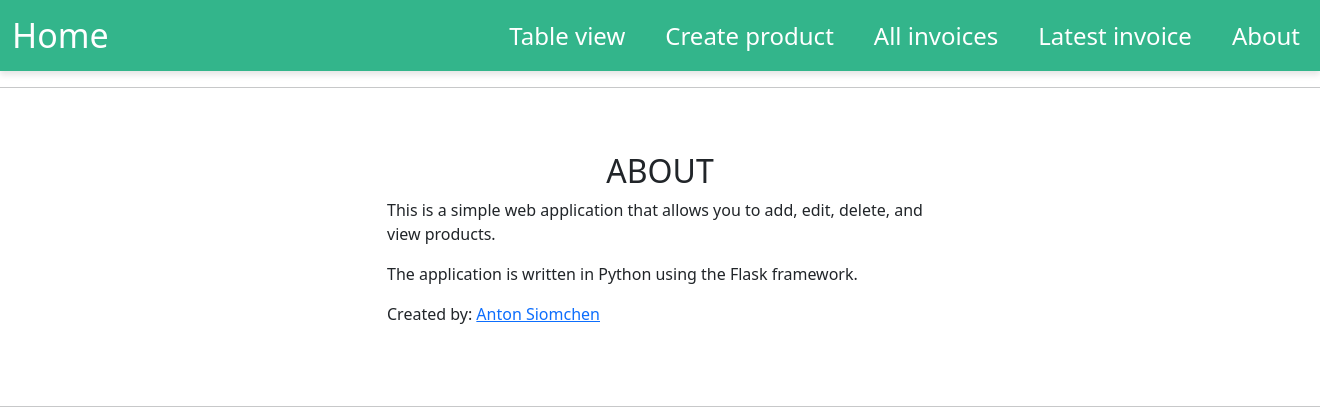
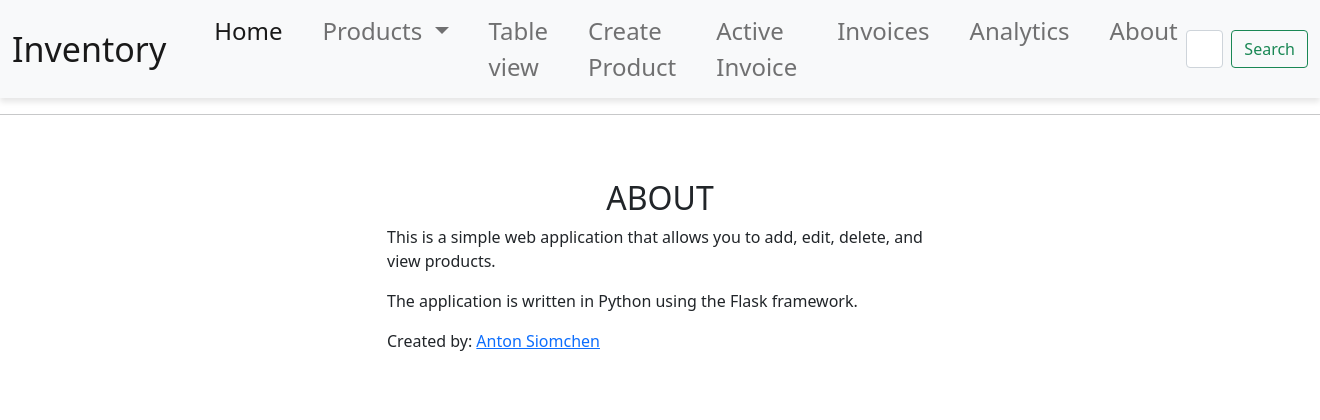
Before and after one commit to asiomchen/inventory-management, a Flask app: page /about/ in a window 1320 px wide. Shown: the top 420 px of the page. Run offline with Flask 3, Linux system fonts and the light colour scheme; a user stored in the database is signed in; parts of the project's set-up code (start-up, migrations or seed data) failed here and were passed over; some libraries are stand-ins or nearby versions.

Commit message:
Add active_invoice route and update navbar in base.html

```diff
--- a/main.py
+++ b/main.py
@@ -228,6 +228,15 @@ def latest_invoice():
         return redirect(url_for('main.index'))
     return redirect(url_for('main.invoice', invoice_id=invoice.idx))
 
+@main.route('/active_invoice/')
+@login_required
+def active_invoice():
+    invoice = Invoice.query.filter_by(is_active=True).first()
+    if invoice is None:
+        flash('No active invoices, please create one', 'info')
+        return redirect(url_for('main.index'))
+    return redirect(url_for('main.invoice', invoice_id=invoice.idx))
+
 @main.route('/submit_invoice/<int:invoice_id>/')
 @login_required
 def submit_invoice(invoice_id):
--- a/templates/base.html
+++ b/templates/base.html
@@ -9,30 +9,51 @@
     <link rel="stylesheet" href="{{ url_for('static', filename='styles.css') }}">
 </head>
 <body>
-    <nav class="navbar navbar-expand-lg bg-body-tertiary">
+    <nav class="navbar navbar-expand-lg navbar-light bg-light">
         <div class="container-fluid">
-            <a class="navbar-brand" href="{{ url_for('main.index') }}">Home</a>
-            <button class="navbar-toggler" type="button" data-bs-toggle="collapse" data-bs-target="#navbarNav" aria-controls="navbarNav" aria-expanded="false" aria-label="Toggle navigation">
+          <a class="navbar-brand" href="{{ url_for('main.index') }}">Inventory</a>
+          <button class="navbar-toggler" type="button" data-bs-toggle="collapse" data-bs-target="#navbarSupportedContent" aria-controls="navbarSupportedContent" aria-expanded="false" aria-label="Toggle navigation">
             <span class="navbar-toggler-icon"></span>
           </button>
-            <div class="collapse navbar-collapse" id="navbarNav">
-                <ul class="navbar-nav">
+          <div class="collapse navbar-collapse" id="navbarSupportedContent">
+            <ul class="navbar-nav me-auto mb-2 mb-lg-0">
+              <li class="nav-item">
+                <a class="nav-link active" aria-current="page" href="{{ url_for('main.index') }}">Home</a>
+              </li>
+              <li class="nav-item dropdown">
+                <a class="nav-link dropdown-toggle" href="#" id="navbarDropdown" role="button" data-bs-toggle="dropdown" aria-expanded="false">
+                  Products
+                </a>
+                <ul class="dropdown-menu" aria-labelledby="navbarDropdown">
+                  <li><a class="dropdown-item" href="#">Action</a></li>
+                  <li><a class="dropdown-item" href="#">Another action</a></li>
+                  <li><hr class="dropdown-divider"></li>
+                  <li><a class="dropdown-item" href="#">Something else here</a></li>
+                </ul>
+              </li>
               <li class="nav-item">
                 <a class="nav-link" href="{{ url_for('main.table') }}">Table view</a>
               </li>
               <li class="nav-item">
-                        <a class="nav-link" href="{{ url_for('main.create') }}">Create product</a>
+                <a class="nav-link" href="{{ url_for('main.table') }}">Create Product</a>
               </li>
               <li class="nav-item">
-                        <a class="nav-link" href="{{ url_for('main.invoices') }}">All invoices</a>
+                <a class="nav-link" href="{{ url_for('main.active_invoice') }}">Active Invoice</a>
               </li>
               <li class="nav-item">
-                        <a class="nav-link" href="{{ url_for('main.latest_invoice') }}">Latest invoice</a>
+                <a class="nav-link" href="{{ url_for('main.invoices') }}">Invoices</a>
+              </li>
+              <li class="nav-item">
+                <a class="nav-link" href="{{ url_for('main.index') }}">Analytics</a>
               </li>
               <li class="nav-item">
                 <a class="nav-link" href="{{ url_for('main.about') }}">About</a>
               </li>
             </ul>
+            <form class="d-flex">
+              <input class="form-control me-2" type="search" placeholder="Search" aria-label="Search">
+              <button class="btn btn-outline-success" type="submit">Search</button>
+            </form>
           </div>
         </div>
       </nav>
@@ -52,10 +73,9 @@
         {% block content %} {% endblock %}
     </div>
     <script src="https://code.jquery.com/jquery-3.6.0.min.js"></script>
-    <script src="https://cdn.jsdelivr.net/npm/bootstrap@5.3.1/dist/js/bootstrap.min.js" integrity="sha384-Rx+T1VzGupg4BHQYs2gCW9It+akI2MM/mndMCy36UVfodzcJcF0GGLxZIzObiEfa" crossorigin="anonymous"></script>
+    <script src="https://cdn.jsdelivr.net/npm/bootstrap@5.3.1/dist/js/bootstrap.bundle.min.js"></script>
     <script type="text/javascript" charset="utf8" src="https://cdn.datatables.net/1.10.25/js/jquery.dataTables.js"></script>
     <script type="text/javascript" charset="utf8" src="https://cdn.datatables.net/1.10.25/js/dataTables.bootstrap5.js"></script>
-    <script type="text/javascript" charset="utf8" src="https://cdn.jsdelivr.net/npm/@popperjs/core@2.9.2/dist/umd/popper.min.js"></script>
     {% block scripts %} {% endblock %}
 </body>
 <footer>
```
Lines whose indentation alone changed are shown as unchanged.
